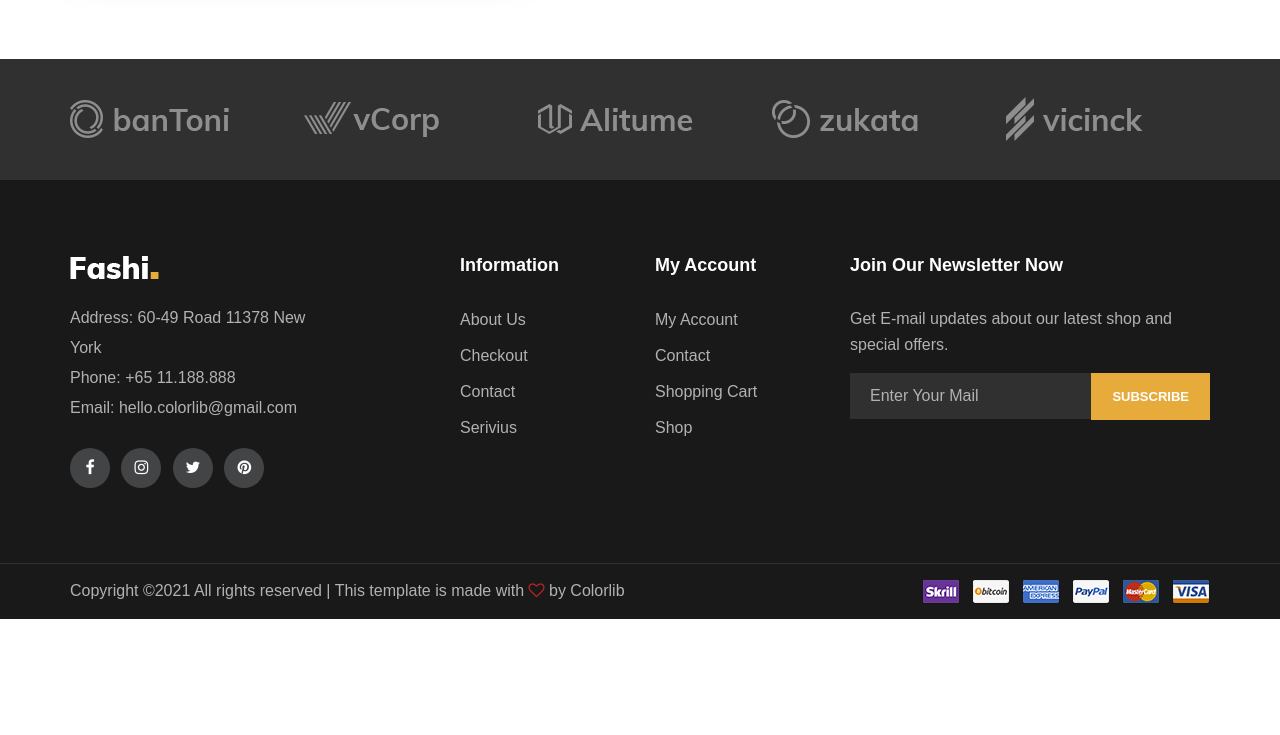
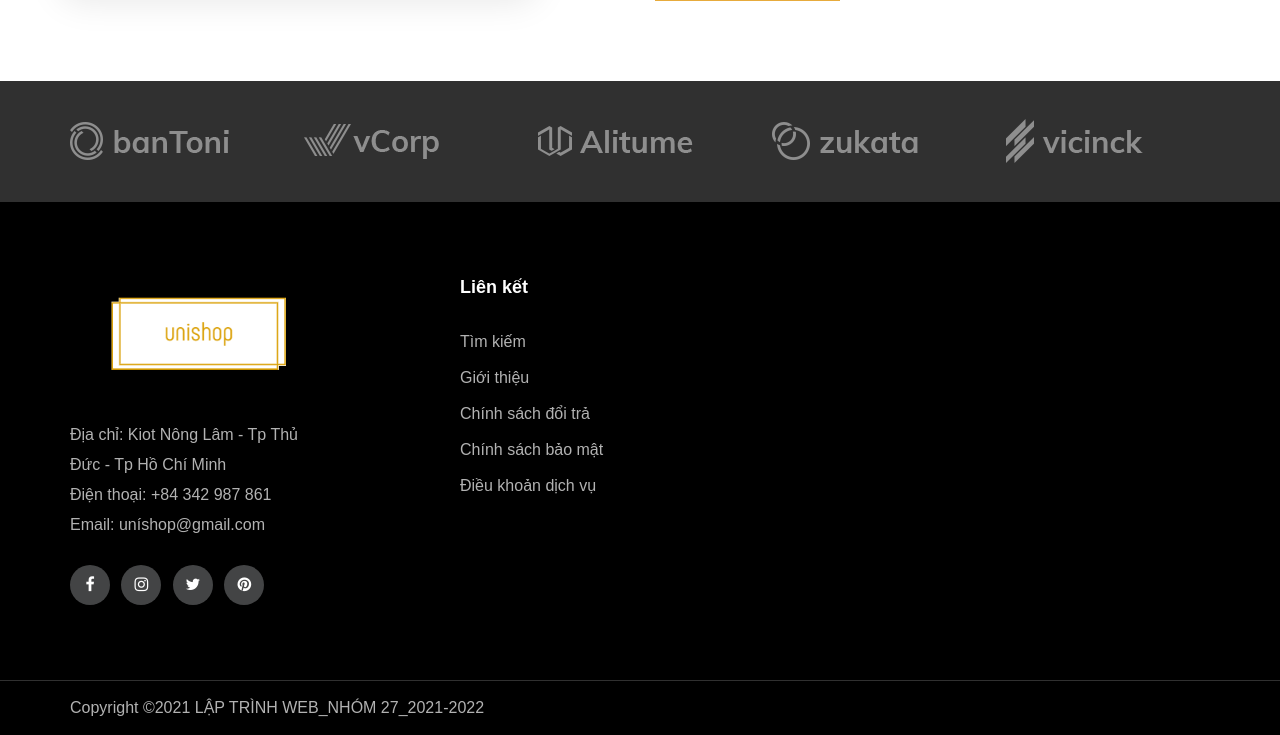
Before and after one commit to quynhvo25/Project_LTWEB_2021, a web app: page /views/user/contact.html in a window 1280 px wide. Shown: the part 1560-2295 px from the top of the page. Before the commit the page ends 2179 px from the top, so only its background shows below. Run offline with its HTML, style and script files only (its server is not run), Linux system fonts and the light colour scheme; data that the repository does not hold is empty; some web fonts are replaced.

Commit message:
edit header and footer

```diff
--- a/src/main/webapp/views/user/contact.html
+++ b/src/main/webapp/views/user/contact.html
@@ -328,12 +328,12 @@
                 <div class="col-lg-3">
                     <div class="footer-left">
                         <div class="footer-logo">
-                            <a href="#"><img src="img/footer-logo.png" alt=""></a>
+                            <a href="#"><img src="img/logo-footer.png" alt=""></a>
                         </div>
                         <ul>
-                            <li>Address: 60-49 Road 11378 New York</li>
-                            <li>Phone: +65 11.188.888</li>
-                            <li>Email: hello.colorlib@gmail.com</li>
+                            <li>Địa chỉ: Kiot Nông Lâm - Tp Thủ Đức - Tp Hồ Chí Minh</li>
+                            <li>Điện thoại: +84 342 987 861</li>
+                            <li>Email: uníshop@gmail.com</li>
                         </ul>
                         <div class="footer-social">
                             <a href="#"><i class="fa fa-facebook"></i></a>
@@ -345,34 +345,14 @@
                 </div>
                 <div class="col-lg-2 offset-lg-1">
                     <div class="footer-widget">
-                        <h5>Information</h5>
+                        <h5>Liên kết</h5>
                         <ul>
-                            <li><a href="#">About Us</a></li>
-                            <li><a href="#">Checkout</a></li>
-                            <li><a href="#">Contact</a></li>
-                            <li><a href="#">Serivius</a></li>
+                            <li><a href="#">Tìm kiếm</a></li>
+                            <li><a href="#">Giới thiệu</a></li>
+                            <li><a href="#">Chính sách đổi trả</a></li>
+                            <li><a href="#">Chính sách bảo mật</a></li>
+                            <li><a href="#">Điều khoản dịch vụ</a></li>
                         </ul>
-                    </div>
-                </div>
-                <div class="col-lg-2">
-                    <div class="footer-widget">
-                        <h5>My Account</h5>
-                        <ul>
-                            <li><a href="#">My Account</a></li>
-                            <li><a href="#">Contact</a></li>
-                            <li><a href="#">Shopping Cart</a></li>
-                            <li><a href="#">Shop</a></li>
-                        </ul>
-                    </div>
-                </div>
-                <div class="col-lg-4">
-                    <div class="newslatter-item">
-                        <h5>Join Our Newsletter Now</h5>
-                        <p>Get E-mail updates about our latest shop and special offers.</p>
-                        <form action="#" class="subscribe-form">
-                            <input type="text" placeholder="Enter Your Mail">
-                            <button type="button">Subscribe</button>
-                        </form>
                     </div>
                 </div>
             </div>
@@ -383,11 +363,7 @@
                     <div class="col-lg-12">
                         <div class="copyright-text">
                             <!-- Link back to Colorlib can't be removed. Template is licensed under CC BY 3.0. -->
-Copyright &copy;<script>document.write(new Date().getFullYear());</script> All rights reserved | This template is made with <i class="fa fa-heart-o" aria-hidden="true"></i> by <a href="https://colorlib.com" target="_blank">Colorlib</a>
-<!-- Link back to Colorlib can't be removed. Template is licensed under CC BY 3.0. -->
-                        </div>
-                        <div class="payment-pic">
-                            <img src="img/payment-method.png" alt="">
+                            Copyright &copy;<script>document.write(new Date().getFullYear());</script> LẬP TRÌNH WEB_NHÓM 27_2021-2022
                         </div>
                     </div>
                 </div>
--- a/src/main/webapp/views/user/css/style.css
+++ b/src/main/webapp/views/user/css/style.css
@@ -396,6 +396,7 @@
 .inner-header .advanced-search {
 	height: 50px;
 	border: 1px solid #ebebeb;
+	margin-top: 22px;
 }
 
 .inner-header .advanced-search .category-btn {
@@ -1471,7 +1472,7 @@
 -----------------------*/
 
 .footer-section {
-	background: #191919;
+	background: #000000;
 	padding-top: 75px;
 }
 
@@ -3874,7 +3875,8 @@
 
 @media only screen and (min-width: 1200px) and (max-width: 1920px) {
 	.inner-header .advanced-search .input-group button {
-		right: -14px;
+		right: 15px;
+		top: 21px;
 	}
 	.product-item .pi-pic ul li a {
 		padding: 16px 12px 12px 11px;
--- a/src/main/webapp/views/user/footer.html
+++ b/src/main/webapp/views/user/footer.html
@@ -28,7 +28,7 @@
                 <div class="col-lg-3">
                     <div class="footer-left">
                         <div class="footer-logo">
-                            <a href="#"><img src="img/footer-logo.png" alt=""></a>
+                            <a href="#"><img src="img/logo-footer.png" alt=""></a>
                         </div>
                         <ul>
                             <li>Địa chỉ: Kiot Nông Lâm - Tp Thủ Đức - Tp Hồ Chí Minh</li>
@@ -63,7 +63,7 @@
                     <div class="col-lg-12">
                         <div class="copyright-text">
                             <!-- Link back to Colorlib can't be removed. Template is licensed under CC BY 3.0. -->
-                            Copyright &copy;<script>document.write(new Date().getFullYear());</script> LẬP TRÌNH WEB_NHÓM 26_2021-2022
+                            Copyright &copy;<script>document.write(new Date().getFullYear());</script> LẬP TRÌNH WEB_NHÓM 27_2021-2022
                         </div>
                     </div>
                 </div>
--- a/src/main/webapp/views/user/header.html
+++ b/src/main/webapp/views/user/header.html
@@ -36,7 +36,7 @@
                 </div>
                 <div class="ht-right">
                     <a href="login.html" class="login-panel"><i class="fa fa-user"></i>Đăng nhập</a>
-                    <a href="#" class="login-panel"><i class="fa fa-user"></i>Đăng ký</a>
+                    <a href="register.html" class="login-panel"><i class="fa fa-user"></i>Đăng ký</a>
                     <div class="top-social">
                         <a href="#"><i class="ti-facebook"></i></a>
                         <a href="#"><i class="ti-twitter-alt"></i></a>
@@ -52,7 +52,7 @@
                     <div class="col-lg-2 col-md-2">
                         <div class="logo">
                             <a href="./index.html">
-                                <img src="img/logo.png" alt="">
+                                <img src="img/logoweb.png" alt="">
                             </a>
                         </div>
                     </div>
@@ -143,7 +143,6 @@
     </header>
     <!-- Header End -->
 
-
 </head>
 
 </html>
```
Also changed, not shown: src/main/webapp/views/user/check-out.html (+4 -4 lines), src/main/webapp/views/user/index.html (+5 -4 lines), src/main/webapp/views/user/list-product.html (+4 -4 lines), src/main/webapp/views/user/login.html (+4 -4 lines), src/main/webapp/views/user/product.html (+4 -4 lines), src/main/webapp/views/user/register.html (+4 -4 lines), src/main/webapp/views/user/shopping-cart.html (+4 -5 lines), src/main/webapp/views/user/img/favicon.ico (added), src/main/webapp/views/user/img/logo-footer.png (added), src/main/webapp/views/user/img/logoweb.png (added).
